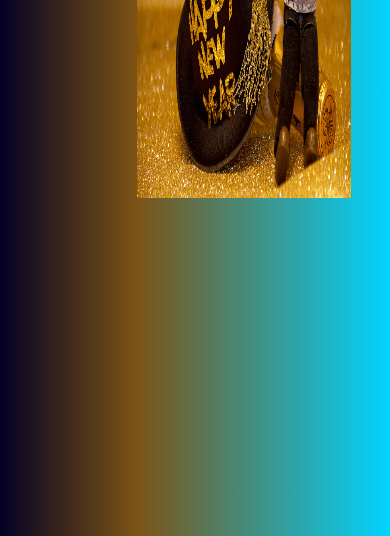
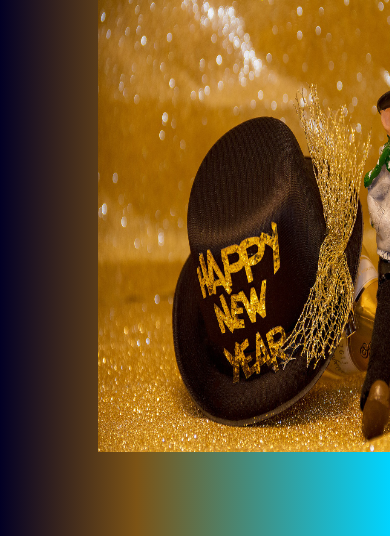
Before and after one commit to TripleYei/feliz_2023, a plain HTML site: page index.html in a window 390 px wide. Shown: the part 308-844 px from the top of the page. Drawn offline with Linux system fonts and the light colour scheme.

Commit message:
Add files via upload

```diff
--- a/index.html
+++ b/index.html
@@ -35,7 +35,8 @@
 		@media only screen and (max-width: 600px) {
 
 			#imagen{
-				left: 35%;
+				top: 35%;
+				width: 105%;
 			}
 		}
 	</style>
```
